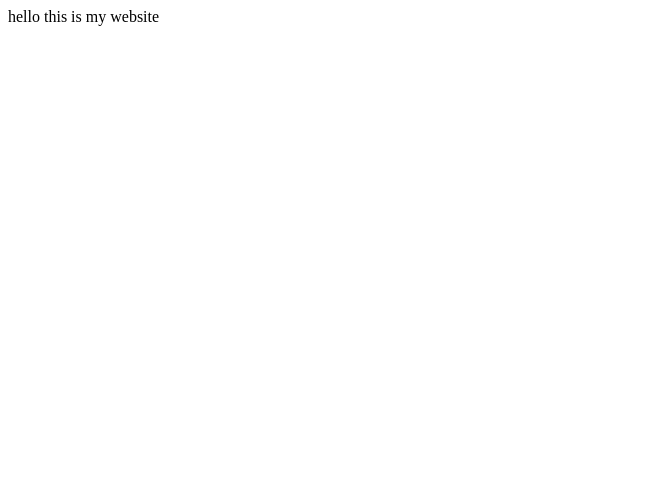
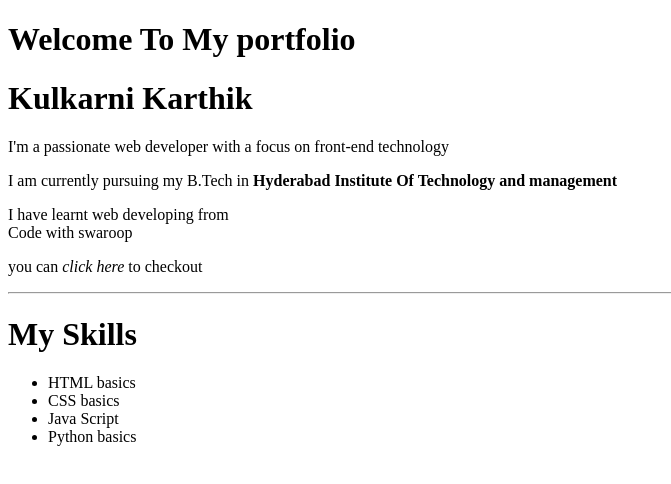
Before and after one commit to karthik23-09/My-Portfolio, a plain HTML site: page index.html in a window 1280 px wide. Shown: the whole page, without its empty margins (0-671 px from the left). Drawn offline with Linux system fonts and the light colour scheme.

Commit message:
changed code

```diff
--- a/index.html
+++ b/index.html
@@ -1 +1,29 @@
-hello this is my website
+<!DOCTYPE html>
+<html lang="en">
+<head>
+    <meta charset="UTF-8">
+    <meta name="viewport" content="width=, initial-scale=1.0">
+    <title>Document</title>
+</head>
+<body>
+    <h1>Welcome To My portfolio</h1>
+
+    <h1>Kulkarni Karthik</h1>
+    <p>I'm a passionate web developer with a focus on front-end technology</p>
+
+    <p>I am currently pursuing my B.Tech in <strong>Hyderabad Institute Of Technology and management</strong></p>
+    <p>I have learnt web developing from <br> Code with swaroop</p>
+    <p>you can <em>click here</em> to checkout</p>
+    <hr>
+    <h1>My Skills</h1>
+    <ul>
+        <li>HTML basics</li>
+        <li>CSS basics</li>
+        <li>Java Script</li>
+        <li>Python basics</li>
+    </ul>
+
+
+
+</body>
+</html>
```
